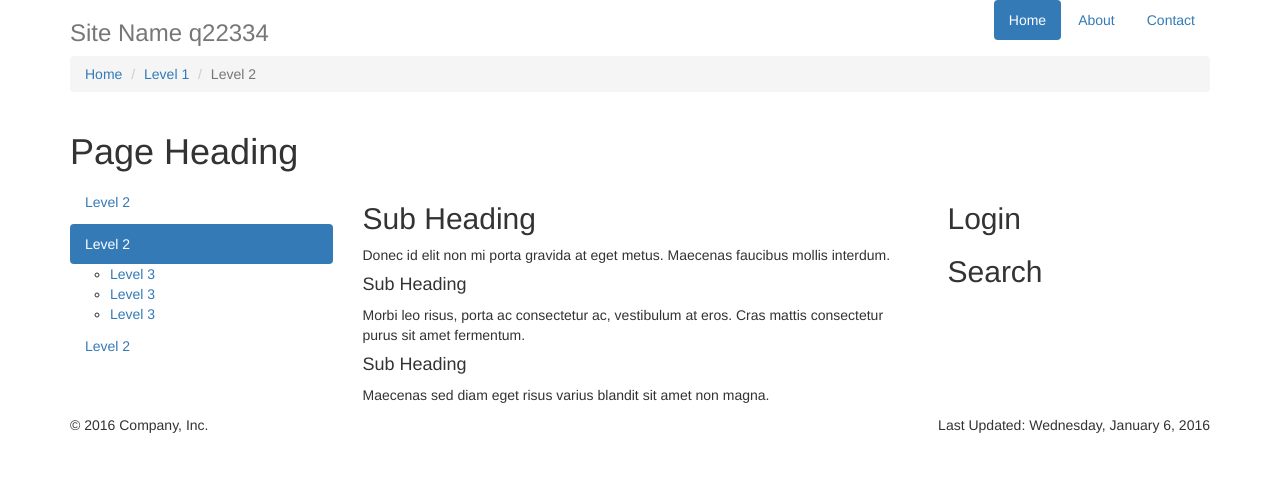
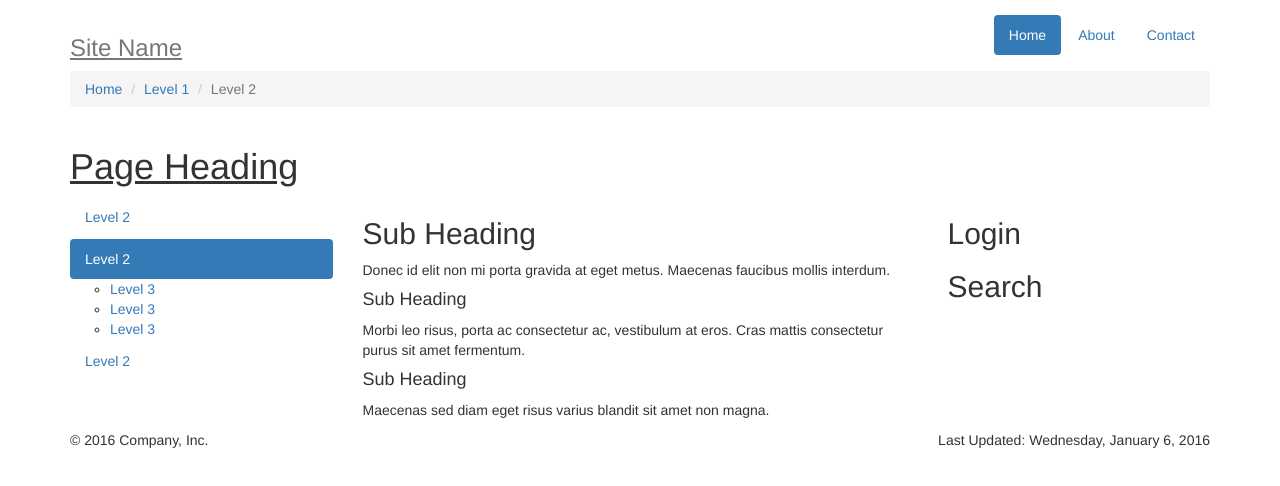
Before and after one commit to shubhgupta4u/git-demo, a plain HTML site: page index.html in a window 1280 px wide. Drawn offline with nearby package versions, Linux system fonts and the light colour scheme.

Commit message:
PS-456_Addstyling

```diff
--- a/index.css
+++ b/index.css
@@ -1 +1,7 @@
 #top-nav { background-image: url("mysource_files/bg_top.gif"); }
+body{
+    margin: 15px;
+}
+h1{
+    text-decoration: underline;
+}
--- a/index.html
+++ b/index.html
@@ -39,7 +39,7 @@
         </nav>
 
         <!-- Site Name -->
-        <h1 class="h3 text-muted">Site Name q22334</h1>
+        <h1 class="h3 text-muted">Site Name</h1>
 
         <!-- Breadcrumbs -->
         <ol class="breadcrumb">
```
